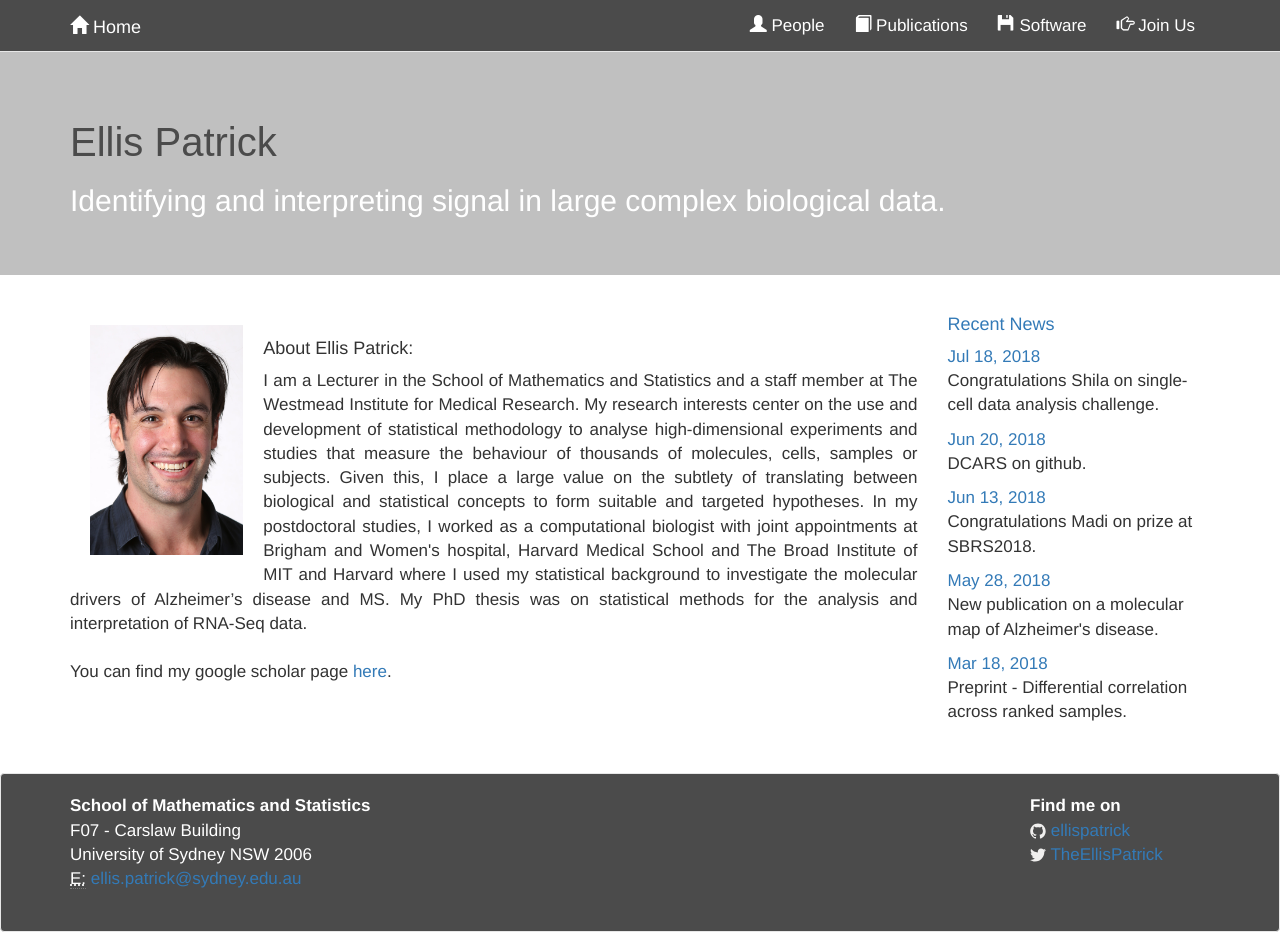
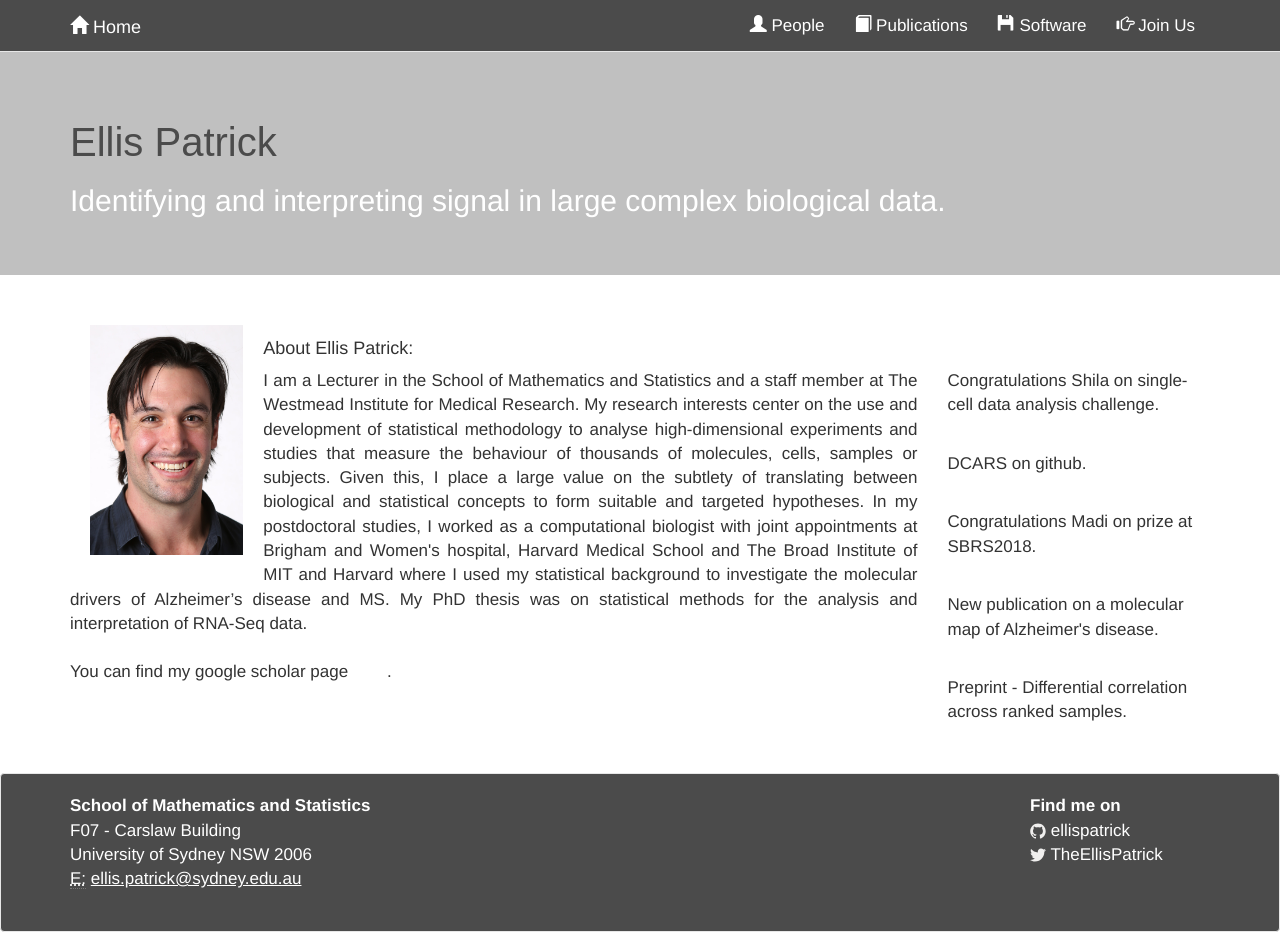
Before and after one commit to ellispatrick/ellispatrick.github.io, a Jekyll site: the page built from index.html, in a window 1280 px wide. Built offline with Jekyll 4.4.1, drawn with Linux system fonts in a browser that asks for light colours; nearby versions of some CDN libraries; a style sheet for code colours, icons or effects is not loaded.

Commit message:
link colour

```diff
--- a/_includes/footer.html
+++ b/_includes/footer.html
@@ -1,5 +1,7 @@
 <footer class="site-footer navbar navbar-default">
-
+<style>
+a { color: white; }
+</style>
     <div class="container">
 
         <div class="address">
@@ -9,7 +11,7 @@
                         <strong>School of Mathematics and Statistics</strong><br>
 						F07 - Carslaw Building<br>
                         University of Sydney NSW 2006<br>
-                        <abbr title="Email">E:</abbr> <a href="mailto:#">ellis.patrick@sydney.edu.au</a> <br>
+                        <abbr title="Email">E:</abbr> <u><a href="mailto:#" style="color: white">ellis.patrick@sydney.edu.au</a></u> <br>
                         <!--<abbr title="Phone">P:</abbr> (123) 456-7890-->
                     </address>
 
--- a/css/main.css
+++ b/css/main.css
@@ -86,15 +86,19 @@ footer .social-media-list {
     list-style: none;
     margin-left: 0;
 	/*color: #444*/
-	color: rgba(150, 150, 150, 1);
+	color: white;
 }
 
 footer .social-media-list li {
     display: inline-block;
 	/*color: #444*/
-	color: rgba(150, 150, 150, 1);
+	color: white;
+	link { color: white; }
 }
 
+footer .social-media-list.link {
+      color: white;
+}
 
 .icon > svg {
     display: inline-block;
```
